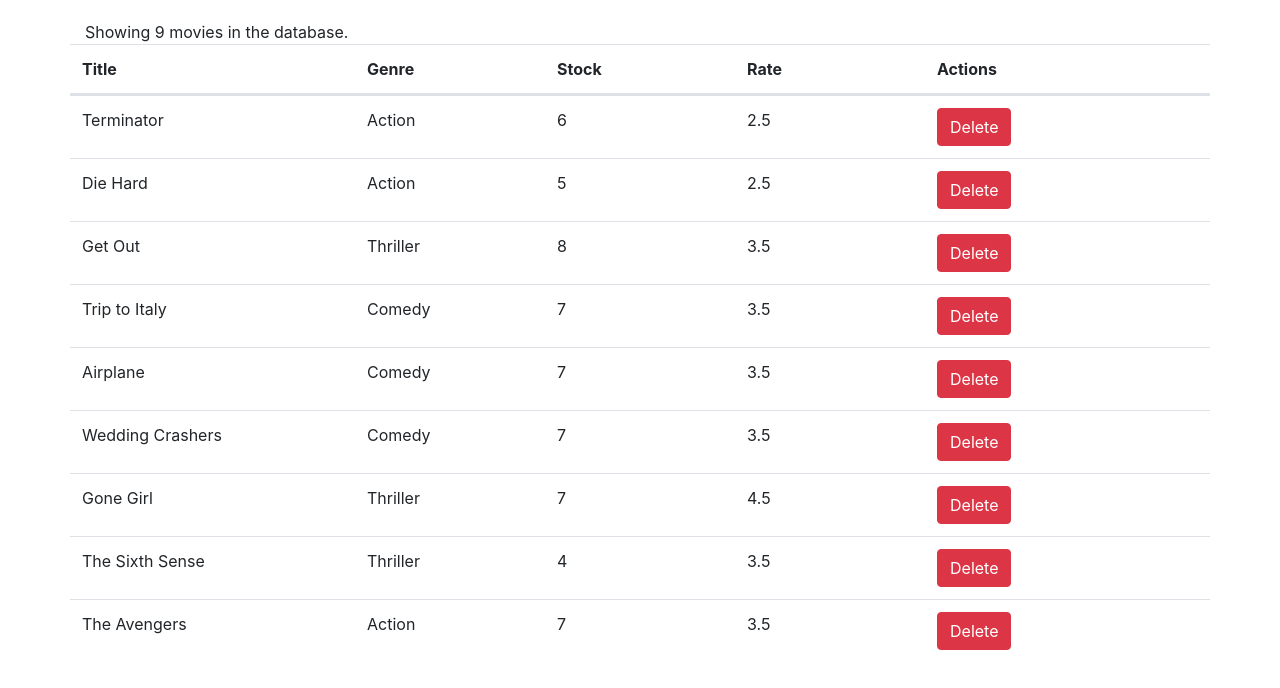
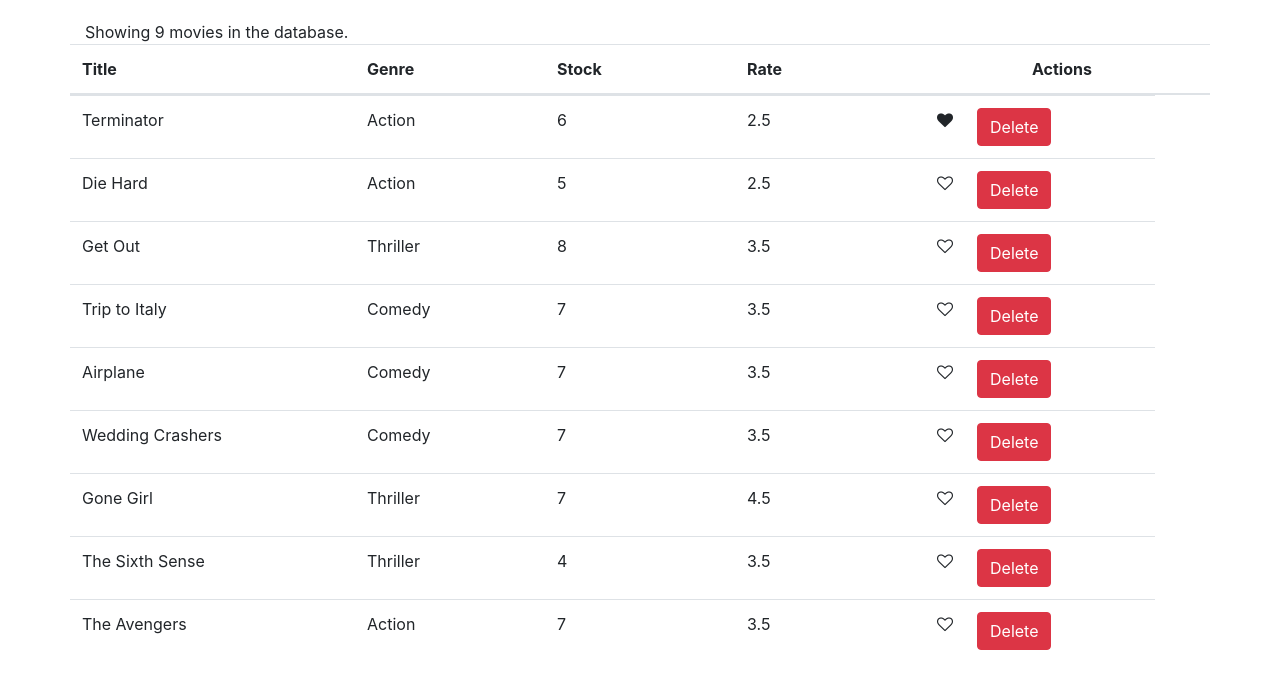
Before and after one commit to omkarubale/Vidly-Project, a React (Create React App) app in the folder vidly/: page / in a window 1280 px wide. Shown: the top 688 px of the page. Built offline with nearby package versions, Linux system fonts and the light colour scheme.

Commit message:
LEARNING: Added like button to each movie. (excercise)

```diff
--- /dev/null
+++ b/vidly/src/components/common/like.jsx
@@ -0,0 +1,16 @@
+import React, { Component } from "react";
+
+const Like = props => {
+    let classes = "fa fa-heart";
+    if (!props.liked) classes += "-o";
+    return (
+        <i
+            className={classes}
+            aria-hidden="true"
+            onClick={props.onClick}
+            style={{ cursor: "pointer" }}
+        />
+    );
+};
+
+export default Like;
--- a/vidly/src/components/movies.jsx
+++ b/vidly/src/components/movies.jsx
@@ -2,6 +2,7 @@
 import "bootstrap/dist/css/bootstrap.css";
 import "font-awesome/css/font-awesome.css";
 import { getMovies } from "../services/fakeMovieService";
+import Like from "./common/like";
 
 class Movies extends Component {
     state = {
@@ -16,6 +17,14 @@
         newState.movies.splice(index, 1);
         newState.movieCount--;
         this.setState(newState);
+    };
+
+    handleLike = movie => {
+        const movies = [...this.state.movies];
+        const index = movies.indexOf(movie);
+        movies[index] = { ...movies[index] };
+        movies[index].liked = !movies[index].liked;
+        this.setState({ movies });
     };
 
     render() {
@@ -34,7 +43,8 @@
                             <th className="col-md-2">Genre</th>
                             <th className="col-md-2">Stock</th>
                             <th className="col-md-2">Rate</th>
-                            <th className="col-md-3">Actions</th>
+                            <th className="col-md-1" />
+                            <th className="col-md-2">Actions</th>
                         </tr>
                     </thead>
                     <tbody>
@@ -51,7 +61,15 @@
                                     <td className="col-md-2">
                                         {movie.dailyRentalRate}
                                     </td>
-                                    <td className="col-md-3">
+                                    <td>
+                                        <Like
+                                            liked={movie.liked}
+                                            onClick={() => {
+                                                this.handleLike(movie);
+                                            }}
+                                        />
+                                    </td>
+                                    <td className="col-md-2">
                                         <button
                                             onClick={() => {
                                                 this.handleDelete(movie._id);
--- a/vidly/src/services/fakeMovieService.js
+++ b/vidly/src/services/fakeMovieService.js
@@ -7,7 +7,8 @@
         genre: { _id: "5b21ca3eeb7f6fbccd471818", name: "Action" },
         numberInStock: 6,
         dailyRentalRate: 2.5,
-        publishDate: "2018-01-03T19:04:28.809Z"
+        publishDate: "2018-01-03T19:04:28.809Z",
+        liked: true
     },
     {
         _id: "5b21ca3eeb7f6fbccd471816",
```
